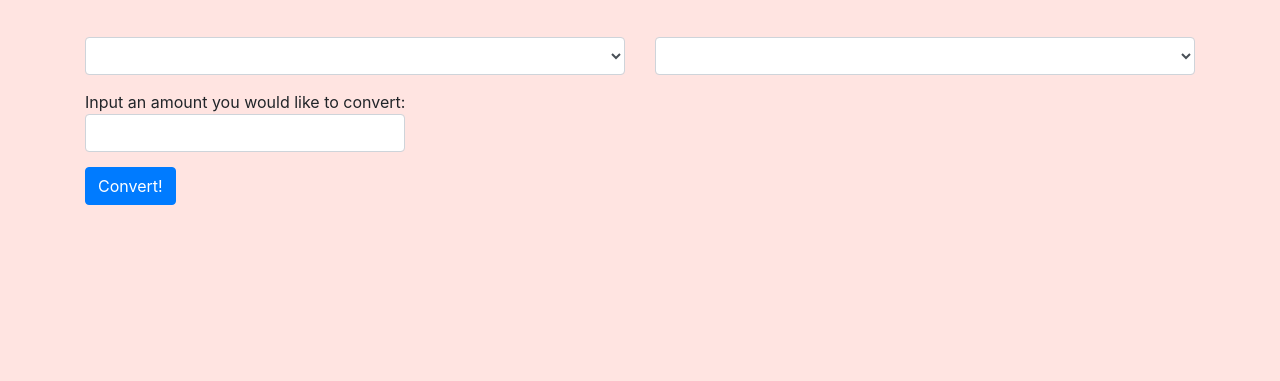
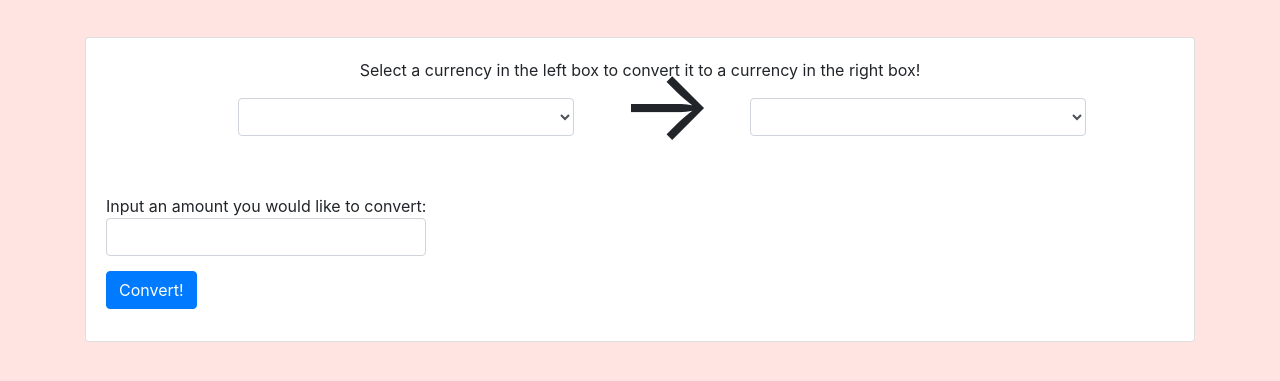
Before and after one commit to mikkrieg/currencyExchange, a website built with webpack: page src/index.html in a window 1280 px wide. Shown: the part 51-432 px from the top of the page. Built offline with nearby package versions, Linux system fonts and the light colour scheme.

Commit message:
Add styling to arrow, inputs and card, add card in html and some divs

```diff
--- a/src/css/styles.css
+++ b/src/css/styles.css
@@ -4,6 +4,11 @@ body {
 
 #output {
   display: none;
+}
+
+#arrow {
+  margin: -6.3% 0 0 5%;
+  font-size: 100px;
 }
 
 h1 {
@@ -13,3 +18,7 @@ h1 {
 label {
   margin: 15px 0px;
 }
+
+div>.form-control {
+  margin-left: 12%;
+}
--- a/src/index.html
+++ b/src/index.html
@@ -8,8 +8,12 @@
   <body>
     <div class="container">
       <h1 class="text-center">Currency Exchange</h1>
-      <div class="row hide-row">
-        <div class="col-6">
+        <div class="card hide">
+          <div class="card-title">
+            <div class="card-body">
+              <p class="text-center">Select a currency in the left box to convert it to a currency in the right box!</p>
+              <div class="row select-row">
+                <div class="col-4 offset-1">
                   <select class="form-control" id="currency-1">
                     <option></option>
                     <option value="USD">United States Dollar</option>
@@ -24,7 +28,10 @@
                     <option value="BYN">Belarusian Ruble</option>
                   </select>
                 </div>
-        <div class="col-6">
+                <div class="col-1" id="arrow">
+                  &rarr;
+                </div>
+                <div class="col-4">
                   <select class="form-control" id="currency-2">
                     <option></option>
                     <option value="USD">United States Dollar</option>
@@ -40,13 +47,16 @@
                   </select>
                 </div>
               </div>
-      <div class="row hide-row">
+              <div class="row hide">
                 <div class='col-4'>
                   <label for="amount">
                     Input an amount you would like to convert:
                     <input type="number" id="amount" name="amount" class="form-control">
                   </label>
                   <button type="button" class="btn btn-primary" id="convert">Convert!</button>
+                </div>
+              </div>
+            </div>
           </div>
         </div>
       <div class="row">
```
Lines whose indentation alone changed are shown as unchanged.
